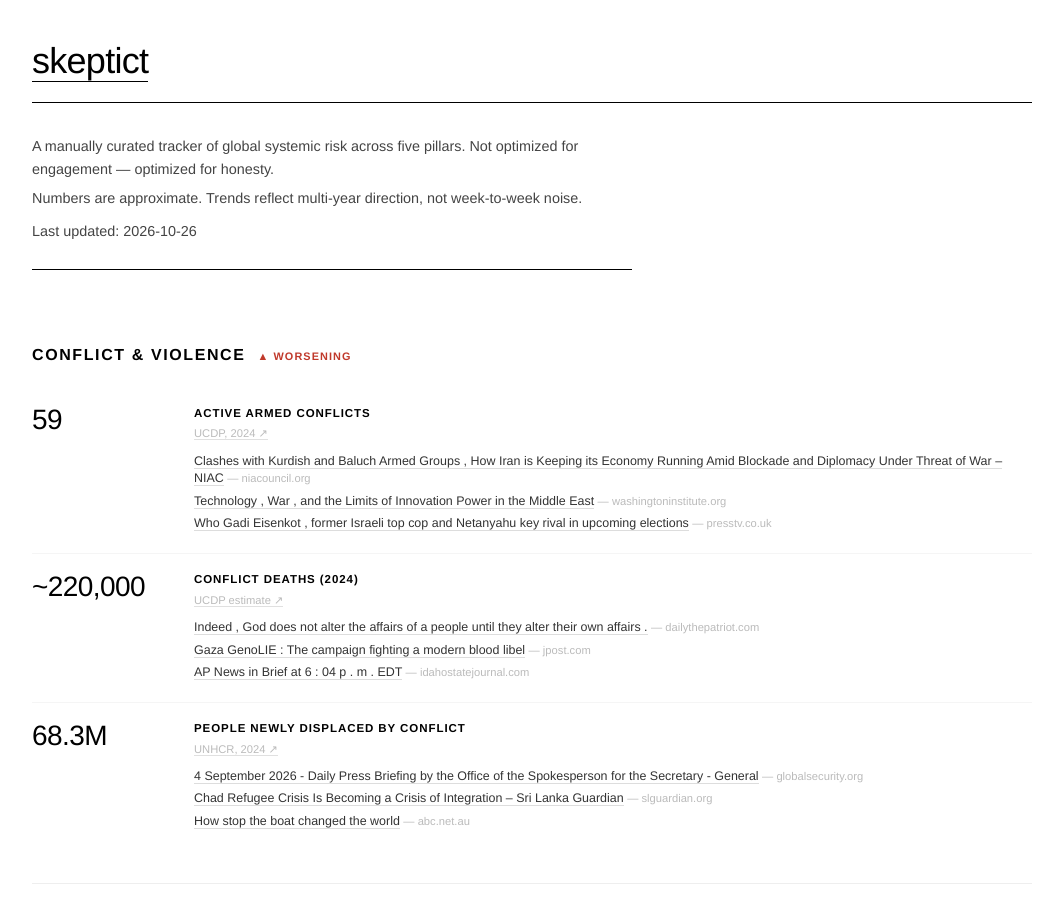
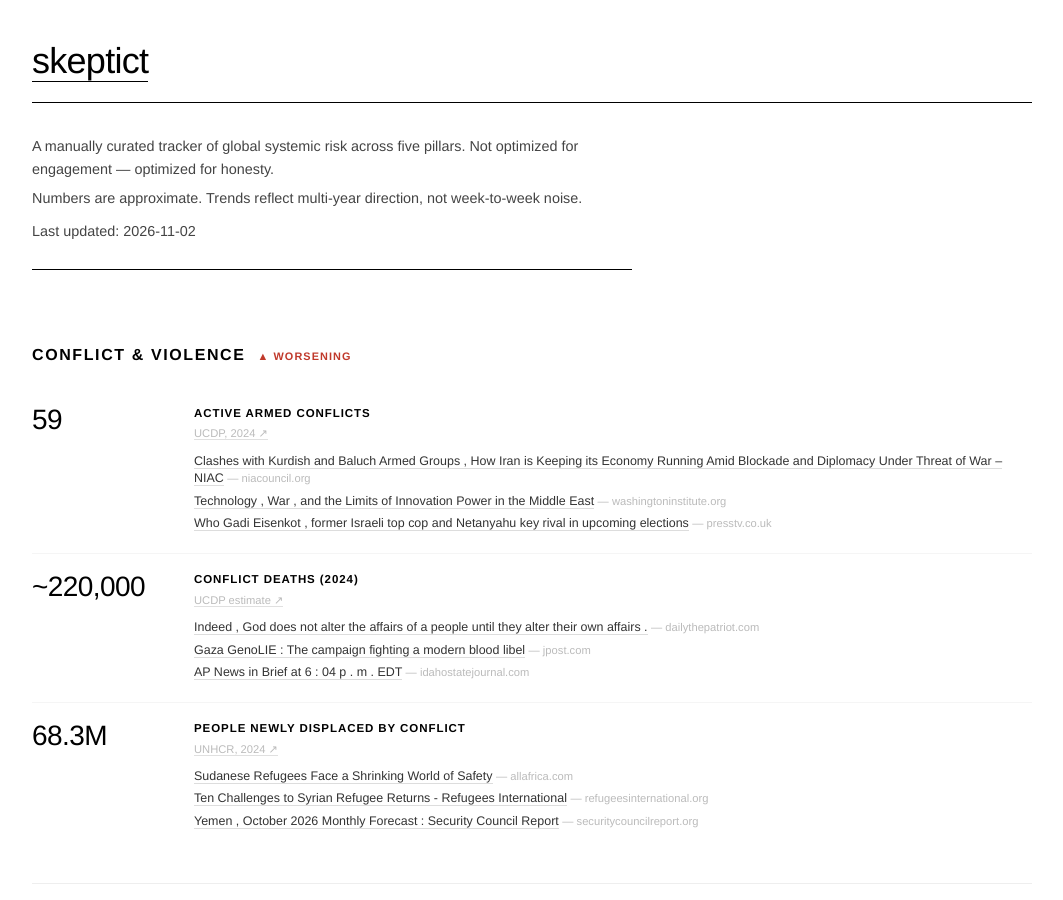
Before and after one commit to skeptict/skeptict.github.io, a Jekyll site: the page built from hellscape/index.html, in a window 1280 px wide and 900 px high. Shown: the whole window, without its empty margins (108-1171 px from the left). Built offline with Jekyll 4.4.1, drawn with Linux system fonts in a browser that asks for light colours.

Commit message:
auto: refresh hellscape articles [2026-11-02]

```diff
--- a/_data/hellscape.yml
+++ b/_data/hellscape.yml
@@ -1,4 +1,4 @@
-last_updated: '2026-10-26'
+last_updated: '2026-11-02'
 pillars:
 - name: Conflict & Violence
   id: conflict
@@ -43,16 +43,15 @@ pillars:
     source_url: https://www.unhcr.org/global-trends
     search_query: refugees displaced people conflict 2024 UNHCR
     articles:
-    - title: 4 September 2026 - Daily Press Briefing by the Office of the Spokesperson
-        for the Secretary - General
-      url: https://www.globalsecurity.org/military/library/news/2026/09/mil-260904-unbrief01.htm
-      publication: globalsecurity.org
-    - title: Chad Refugee Crisis Is Becoming a Crisis of Integration – Sri Lanka Guardian
-      url: https://slguardian.org/chads-refugee-crisis-is-becoming-a-crisis-of-integration/
-      publication: slguardian.org
-    - title: How  stop the boat changed the world
-      url: https://www.abc.net.au/news/2026-08-26/tampa-affair-anniversary-refugee-asylum-policy-howard/106948294
-      publication: abc.net.au
+    - title: Sudanese Refugees Face a Shrinking World of Safety
+      url: https://allafrica.com/stories/202610210015.html
+      publication: allafrica.com
+    - title: Ten Challenges to Syrian Refugee Returns - Refugees International
+      url: https://www.refugeesinternational.org/reports-briefs/ten-challenges-to-syrian-refugee-returns/
+      publication: refugeesinternational.org
+    - title: 'Yemen , October 2026 Monthly Forecast : Security Council Report'
+      url: https://www.securitycouncilreport.org/monthly-forecast/2026-10/yemen-91.php
+      publication: securitycouncilreport.org
 - name: Humanitarian Crisis
   id: humanitarian
   trend: up
```
